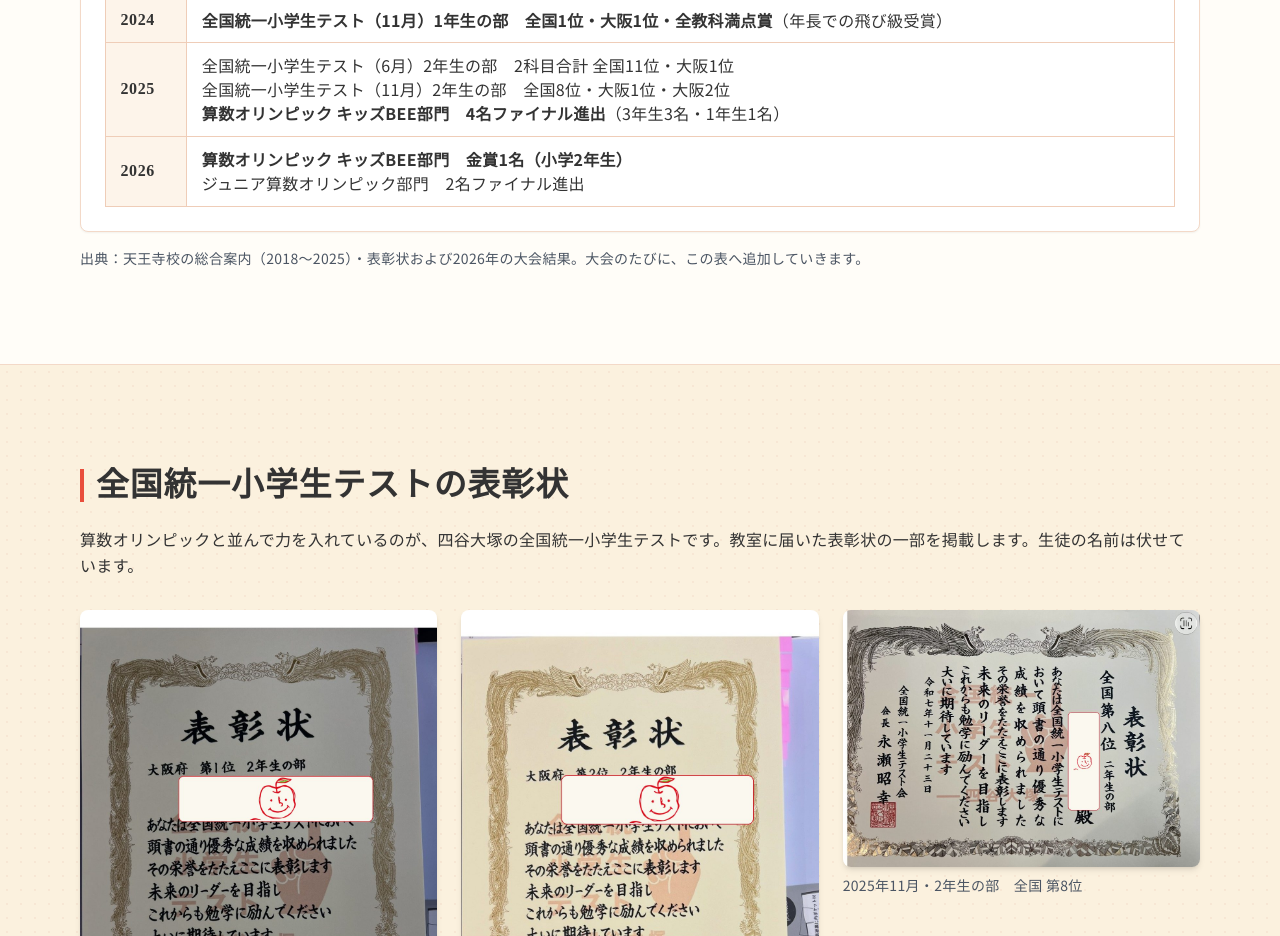
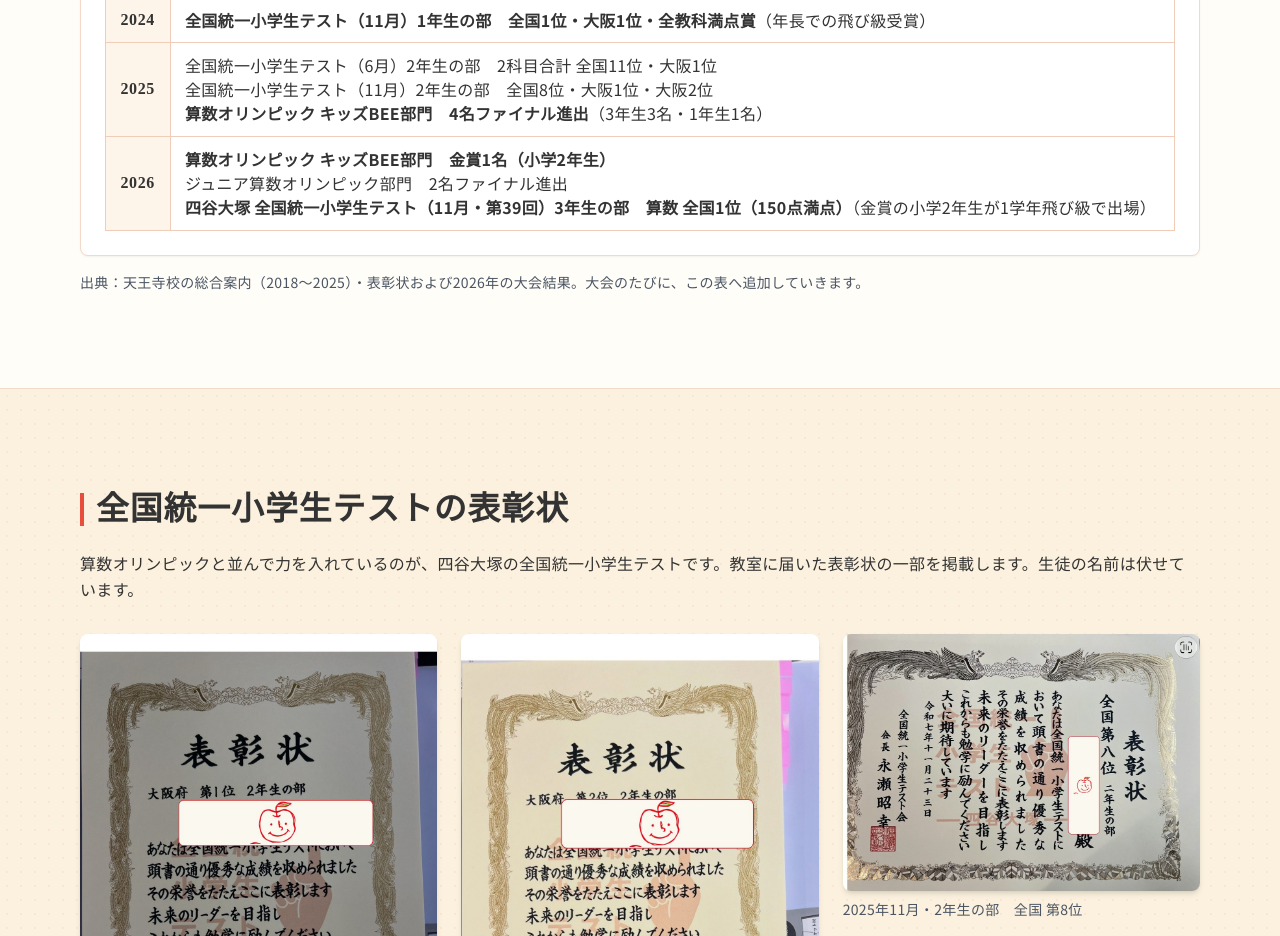
Before and after one commit to infooubijuku/oubijuku-ringo, a plain HTML site: page results.html in a window 1280 px wide. Shown: the part 2102-3038 px from the top of the page. Drawn offline with nearby package versions, Linux system fonts and the light colour scheme.

Commit message:
実績：2026年度表に第39回全国統一小学生テスト（3年生の部 算数全国1位・飛び級）を追加

```diff
--- a/results.html
+++ b/results.html
@@ -200,7 +200,7 @@
                 <tr><th class="text-left whitespace-nowrap" style="font-family:'Noto Serif JP',serif;">2023</th><td>全国統一小学生テスト（11月）4年生の部　決勝進出 全国26位・総合 大阪1位・算数 大阪2位</td></tr>
                 <tr><th class="text-left whitespace-nowrap" style="font-family:'Noto Serif JP',serif;">2024</th><td><strong>全国統一小学生テスト（11月）1年生の部　全国1位・大阪1位・全教科満点賞</strong>（年長での飛び級受賞）</td></tr>
                 <tr><th class="text-left whitespace-nowrap" style="font-family:'Noto Serif JP',serif;">2025</th><td>全国統一小学生テスト（6月）2年生の部　2科目合計 全国11位・大阪1位<br>全国統一小学生テスト（11月）2年生の部　全国8位・大阪1位・大阪2位<br><strong>算数オリンピック キッズBEE部門　4名ファイナル進出</strong>（3年生3名・1年生1名）</td></tr>
-                <tr><th class="text-left whitespace-nowrap" style="font-family:'Noto Serif JP',serif;">2026</th><td><strong>算数オリンピック キッズBEE部門　金賞1名（小学2年生）</strong><br>ジュニア算数オリンピック部門　2名ファイナル進出</td></tr>
+                <tr><th class="text-left whitespace-nowrap" style="font-family:'Noto Serif JP',serif;">2026</th><td><strong>算数オリンピック キッズBEE部門　金賞1名（小学2年生）</strong><br>ジュニア算数オリンピック部門　2名ファイナル進出<br><strong>四谷大塚 全国統一小学生テスト（11月・第39回）3年生の部　算数 全国1位（150点満点）</strong>（金賞の小学2年生が1学年飛び級で出場）</td></tr>
             </table>
         </div>
         <p class="text-sm text-gray-600 mt-4">出典：天王寺校の総合案内（2018〜2025）・表彰状および2026年の大会結果。大会のたびに、この表へ追加していきます。</p>
```
